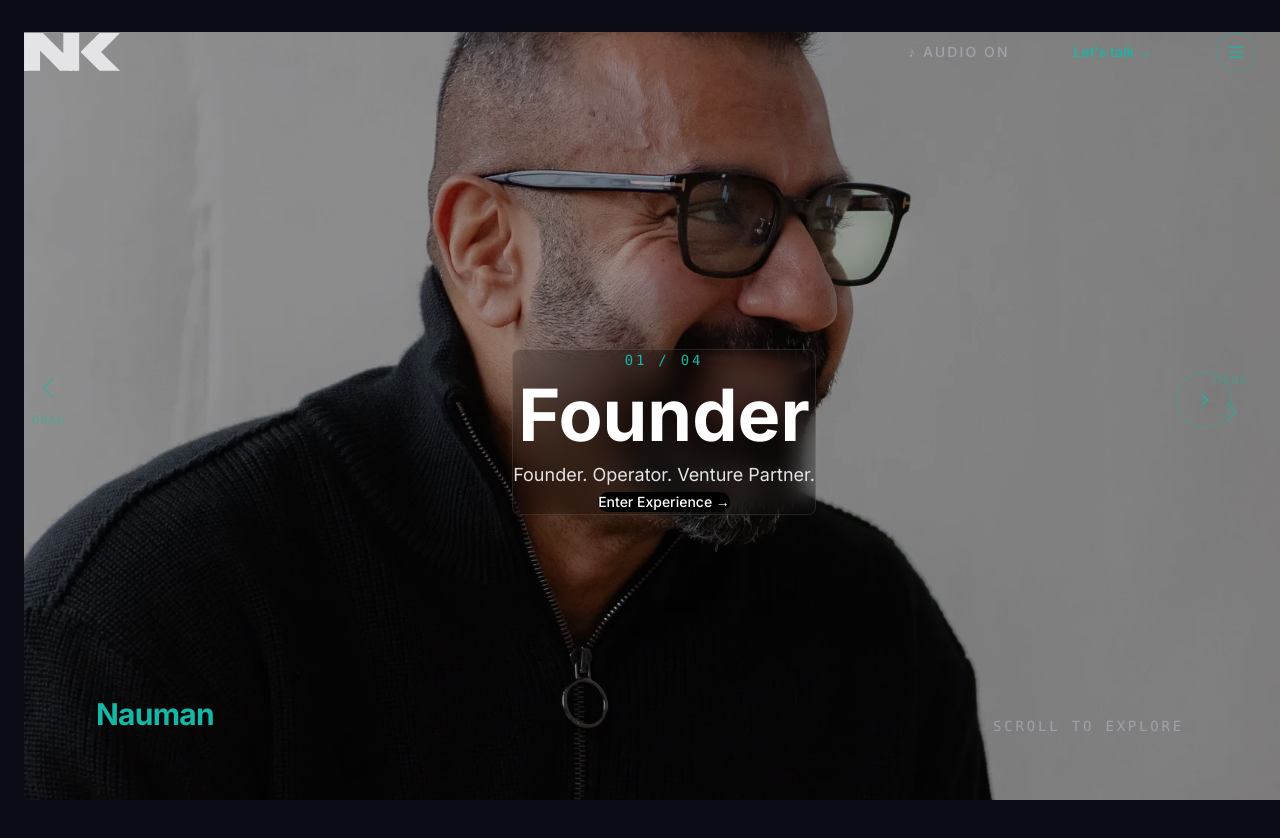
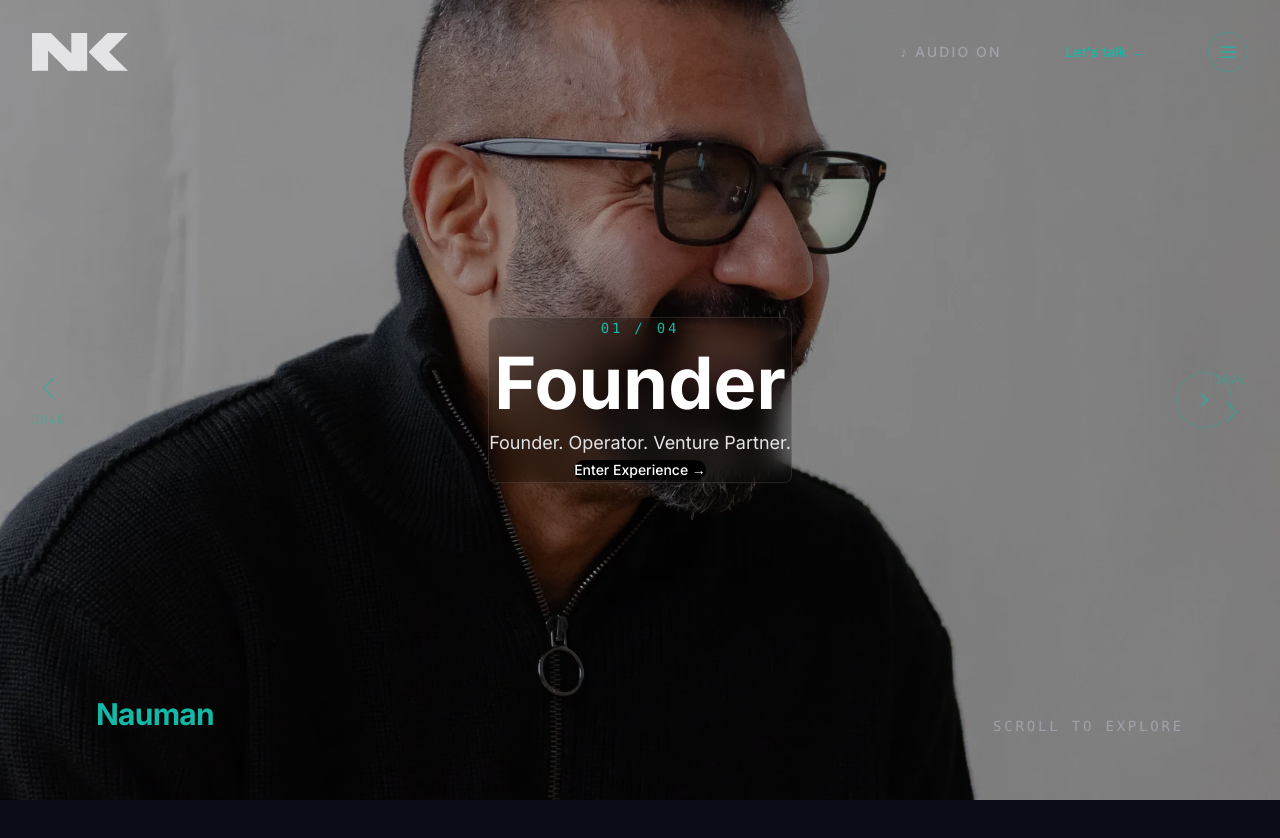
Before and after one commit to AmpereDigitalGitRepo/naumankhan-static, a Next.js app: page / in a window 1280 px wide. Shown: the top 838 px of the page. Built offline with nearby package versions, Linux system fonts and the light colour scheme; a web font is replaced by a local one.

Commit message:
Fix: remove hero padding to restore scroll, add header padding

```diff
--- a/app/components/Header.tsx
+++ b/app/components/Header.tsx
@@ -11,7 +11,7 @@ export default function Header() {
   return (
     <header className="fixed top-0 left-0 right-0 z-40 bg-transparent w-full">
       {/* Full-width container with responsive padding */}
-      <div className="w-full flex items-center justify-between gap-16" style={{ padding: '2rem 1.5rem' }}>
+      <div className="w-full flex items-center justify-between gap-16" style={{ padding: '2rem' }}>
           {/* Logo/Brand — SVG wordmark */}
           <motion.a
             href="/"
--- a/app/components/Hero.tsx
+++ b/app/components/Hero.tsx
@@ -125,7 +125,6 @@ export default function Hero() {
       style={{
         scrollBehavior: 'smooth',
         WebkitOverflowScrolling: 'touch',
-        padding: '2rem 1.5rem',
       }}
       onMouseDown={handleMouseDown}
       onMouseMove={handleMouseMove}
```
Also changed, not shown: 16 other files (tests, documents, lock files or other folders).
